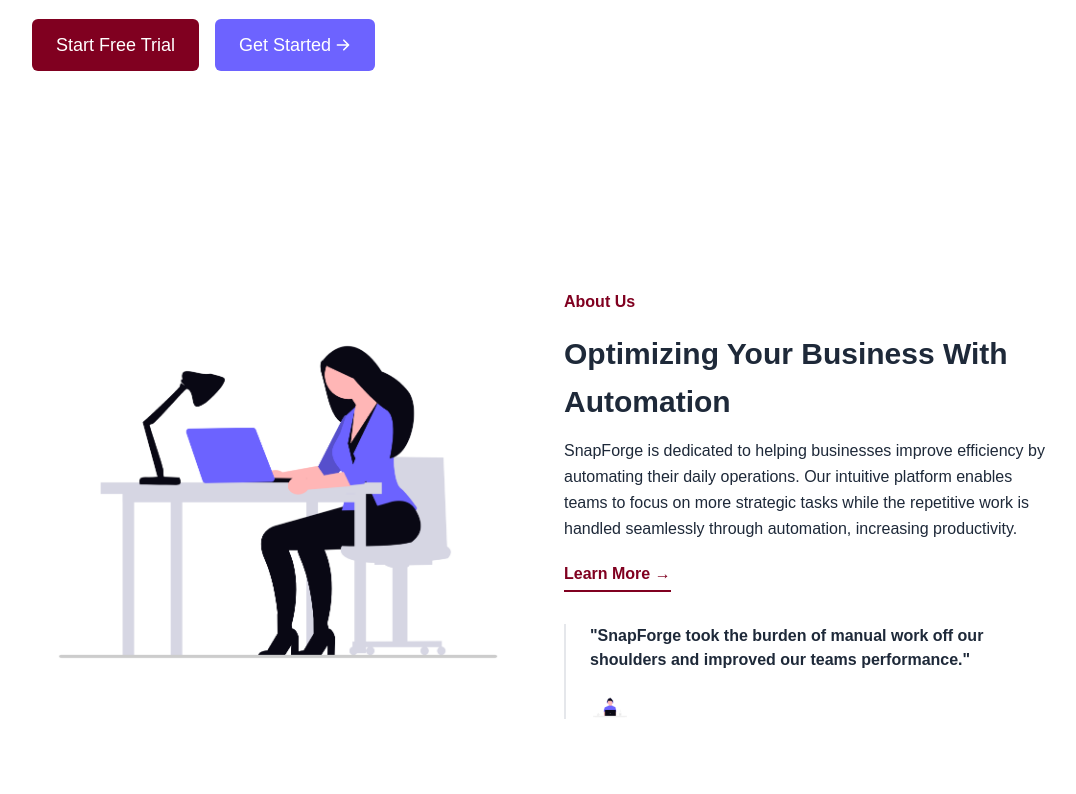
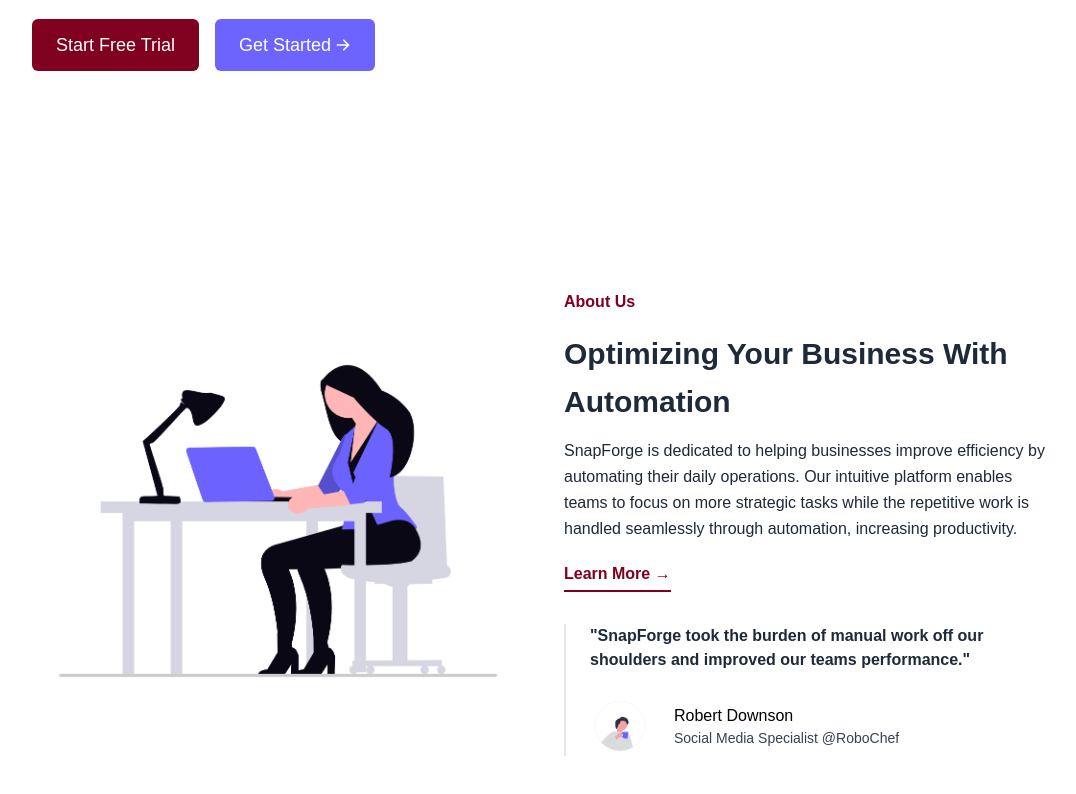
Before and after one commit to berkcantelseren/SnapForge, a Next.js app: page / in a window 1280 px wide. Shown: the part 578-1372 px from the top of the page, without its empty margins (96-1172 px from the left). Built offline with nearby package versions, Linux system fonts and the light colour scheme; a web font is replaced by a local one.

Commit message:
created pp and about page finish

```diff
--- a/app/components/Home/About/About.tsx
+++ b/app/components/Home/About/About.tsx
@@ -39,9 +39,16 @@
                 <Image
                   src="/images/pp1.png"
                   alt="profile picture of social media manager"
-                  width={40}
-                  height={40}
+                  width={60}
+                  height={60}
+                  className="rounded-full"
                 />
+                <div>
+                  <p className="font-medium">Robert Downson</p>
+                  <p className="text-gray-700 text-sm">
+                    Social Media Specialist @RoboChef
+                  </p>
+                </div>
               </div>
             </div>
           </div>
```
Also changed, not shown: public/Images/pp1.png.
